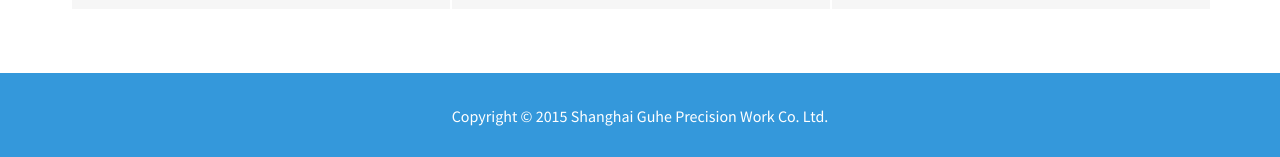
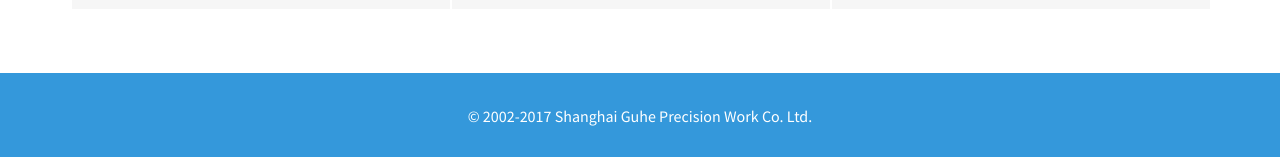
Before and after one commit to shghjg/shghjg.github.io, a Jekyll site: the page built from index.html, in a window 1280 px wide and 900 px high, scrolled down 4005 px. Shown: the part 740-897 px from the top of the window. Built offline with Jekyll 4.4.1, drawn with Linux system fonts in a browser that asks for light colours.

Commit message:
Update copyright

```diff
--- a/_includes/footer.html
+++ b/_includes/footer.html
@@ -1,7 +1,7 @@
 <div class="footer">
 	<div class="footer_bottom">
 		<div class="copy">
-			<p>Copyright &copy; 2015 {{ site.en.company_name }}</p>
+			<p>&copy; 2002-2017 {{ site.en.company_name }}</p>
 		</div>
 	</div>
 </div>
```
